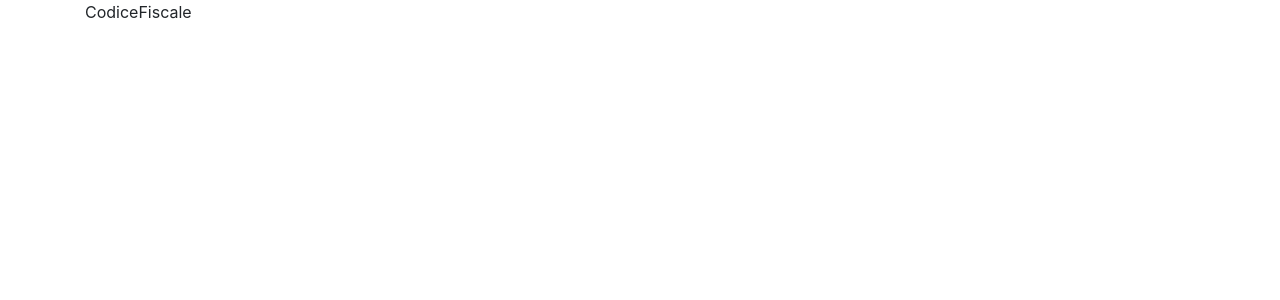
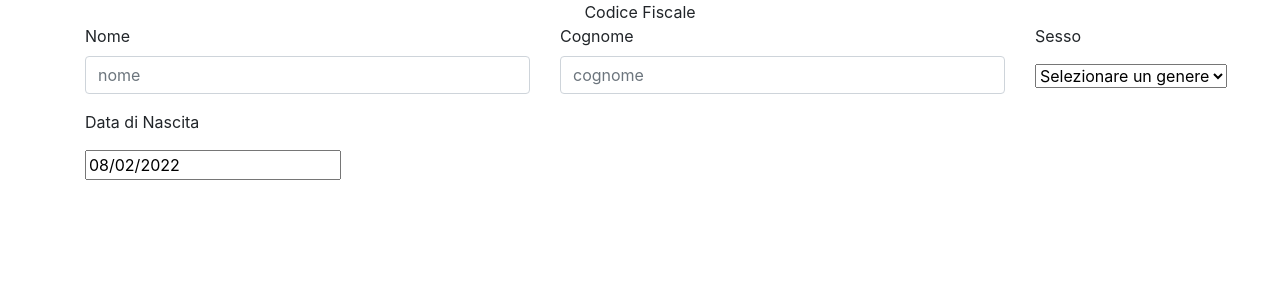
Before and after one commit to Babi1618/codice-fiscale-2022, a React (Create React App) app: page / in a window 1280 px wide. Shown: the top 300 px of the page. Built offline with nearby package versions, Linux system fonts and the light colour scheme.

Commit message:
inseriti componenti nome - cognome - sesso - data nascita

```diff
--- a/package.json
+++ b/package.json
@@ -12,6 +12,8 @@
     "@types/react-dom": "^18.0.6",
     "bootstrap": "^5.2.0",
     "react": "^18.2.0",
+    "react-bootstrap": "^2.4.0",
+    "react-datepicker": "^4.8.0",
     "react-dom": "^18.2.0",
     "react-scripts": "5.0.1",
     "typescript": "^4.7.4",
@@ -40,5 +42,8 @@
       "last 1 firefox version",
       "last 1 safari version"
     ]
+  },
+  "devDependencies": {
+    "@types/react-datepicker": "^4.4.2"
   }
 }
--- a/src/App.tsx
+++ b/src/App.tsx
@@ -1,14 +1,12 @@
 import React from 'react';
 import logo from './logo.svg';
 import './App.css';
-import CodiceFiscale from './CodiceFiscale/CodiceFiscale';
+import CodiceFiscale from './_components/CodiceFiscale';
 
 function App() {
 	return (
-		<div className="container">
-			<div className="row">
-				<CodiceFiscale />
-			</div>
+		<div >
+			<CodiceFiscale />
 		</div>
 
 	);
--- a/src/CodiceFiscale/CodiceFiscale.tsx
+++ /dev/null
@@ -1,9 +0,0 @@
-import React from 'react'
-
-const CodiceFiscale = () => {
-	return (
-		<div className='col-8'>CodiceFiscale</div>
-	)
-}
-
-export default CodiceFiscale
--- /dev/null
+++ b/src/_components/CodiceFiscale.tsx
@@ -0,0 +1,45 @@
+import React, { useState } from 'react'
+import Sesso from './Sesso'
+import DatePicker from "react-datepicker"
+
+const CodiceFiscale = () => {
+	const [startDate, setStartDate] = useState(new Date());
+	return (
+		<form>
+			<div className='container'>
+				<div className='row text-center'>
+					<div className='col-12'>Codice Fiscale
+					</div>
+				</div>
+				<div className='row'>
+					<div className='col-5'>
+						<div className="mb-3">
+							<label className="form-label">Nome</label>
+							<input type="text" className="form-control" id="nome" placeholder="nome" />
+						</div>
+					</div>
+					<div className='col-5'>
+						<div className="mb-3">
+							<label className="form-label">Cognome</label>
+							<input type="text" className="form-control" id="cognome" placeholder="cognome" />
+						</div>
+					</div>
+					<div className='col-2'>
+						<label className="form-label mb-3">Sesso</label>
+						<Sesso />
+					</div>
+				</div>
+				<div className='row'>
+					<div className='col-5'>
+						<label className="form-label mb-3">Data di Nascita</label>
+						<DatePicker selected={startDate} onChange={(date: Date) => setStartDate(date)} />
+					</div>
+
+				</div>
+			</div>
+		</form>
+
+	)
+}
+
+export default CodiceFiscale
--- /dev/null
+++ b/src/_components/Sesso.tsx
@@ -0,0 +1,14 @@
+import Form from 'react-bootstrap/Form';
+
+function Sesso() {
+	return (
+		<Form.Select aria-label="Default select example">
+			<option>Selezionare un genere</option>
+			<option value="M">Maschile</option>
+			<option value="F">Femminile</option>
+			{/* <option value="3">Three</option> */}
+		</Form.Select>
+	);
+}
+
+export default Sesso;
```
Also changed, not shown: 1 other file (tests, documents, lock files or other folders).
